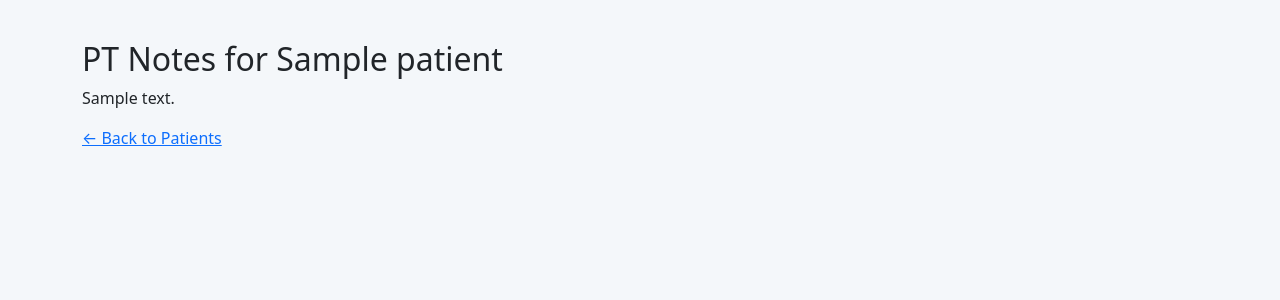
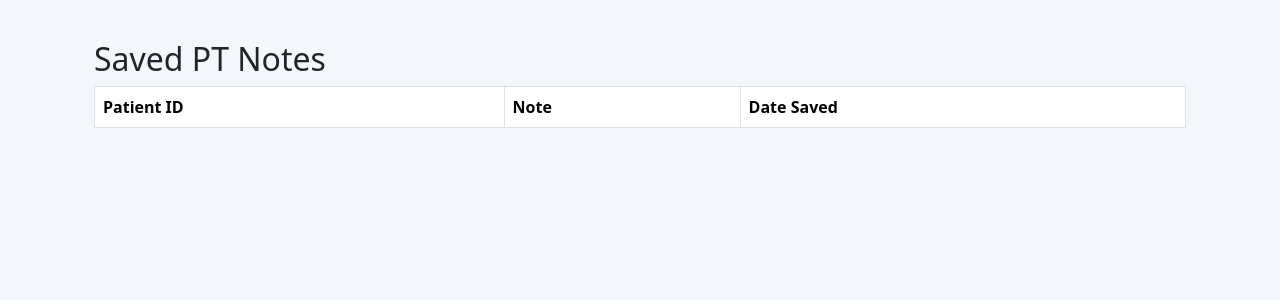
Before and after one commit to KLcoding01/PT-Builder, a Flask app: page /patients/1/pt-notes in a window 1280 px wide. Shown: the part 56-356 px from the top of the page. Run offline with Flask 3, Linux system fonts and the light colour scheme; a user stored in the database is signed in; tables that the repository leaves empty hold one stand-in row (values such as "Sample post"); lists and menus that the app fills with data are empty; parts of the project's set-up code (start-up, migrations or seed data) failed here and were passed over.

Commit message:
Initial commit

```diff
--- a/app.py
+++ b/app.py
@@ -407,25 +407,27 @@ ALWAYS use this structure, always begin each statement with 'Pt will', and do NO
     result = gpt_call(prompt, max_tokens=400)
     return jsonify({"result": result})
 
-# ====== Save Patient ======
-@app.route("/pt_eval_builder", methods=["GET", "POST"])
+# ====== PT Save Patient Notes ======
+@app.route('/pt_eval_builder', methods=['GET', 'POST'])
 @login_required
 def pt_eval_builder():
-    if request.method == "POST":
-        patient_id = request.form.get("patient_id")
-        generated_note = request.form.get("generated_note")  # or however you store the eval data
-        if not patient_id:
-            flash("No patient selected.", "danger")
-            return redirect(url_for("pt_eval_builder"))
-        patient = Patient.query.get(patient_id)
-        if not patient:
-            flash("Patient not found.", "danger")
-            return redirect(url_for("pt_eval_builder"))
-        # Save the note or eval to patient profile here!
-        patient.pt_eval_note = generated_note
+    if request.method == 'POST':
+        patient_id = request.form.get('patient_id')
+        generated_note = request.form.get('generated_note')
+        # Save the note here, for example:
+        note = PTNote(patient_id=patient_id, content=generated_note, user_id=current_user.id)
+        db.session.add(note)
         db.session.commit()
-        flash("PT Eval saved to patient!", "success")
-        return redirect(url_for("pt_eval_builder"))
+        return redirect(url_for('pt_notes'))  # Redirect to view all notes
+    return render_template('pt_eval_builder.html')
+
+@app.route('/pt_notes')
+@login_required
+def pt_notes():
+    # Fetch all saved notes for the user (or all, if admin)
+    notes = PTNote.query.filter_by(user_id=current_user.id).all()
+    return render_template('pt_notes.html', notes=notes)
+
 
 # ====== PT Export ======
 def pt_export_to_word(data):
--- a/templates/pt_notes.html
+++ b/templates/pt_notes.html
@@ -1,14 +1,24 @@
 {% extends 'base.html' %}
 {% block content %}
-<!DOCTYPE html>
-<html>
-<head>
-  <title>PT Notes - {{ patient.name }}</title>
-</head>
-<body>
-  <h2>PT Notes for {{ patient.name }}</h2>
-  <p>{{ patient.pt_notes }}</p>
-  <a href="{{ url_for('view_patients') }}">← Back to Patients</a>
-</body>
-</html>
+<div class="container mt-4">
+  <h2>Saved PT Notes</h2>
+  <table class="table table-bordered">
+    <thead>
+      <tr>
+        <th>Patient ID</th>
+        <th>Note</th>
+        <th>Date Saved</th>
+      </tr>
+    </thead>
+    <tbody>
+      {% for note in notes %}
+      <tr>
+        <td>{{ note.patient_id }}</td>
+        <td>{{ note.content|safe }}</td>
+        <td>{{ note.created_at.strftime('%m/%d/%Y %H:%M') }}</td>
+      </tr>
+      {% endfor %}
+    </tbody>
+  </table>
+</div>
 {% endblock %}
```
Also changed, not shown: models.py (+8 -0 lines).
